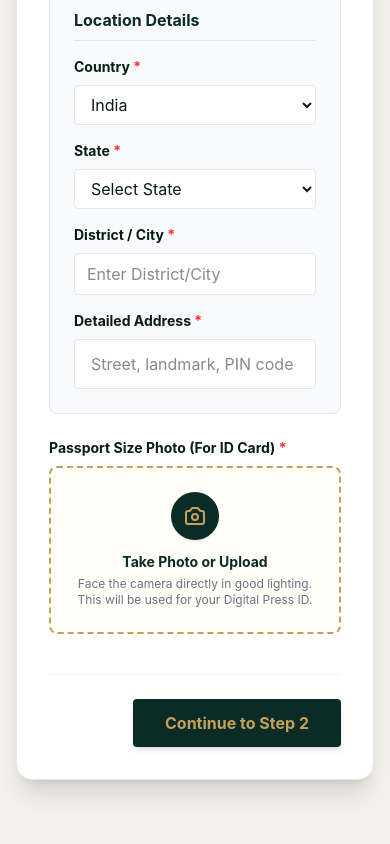
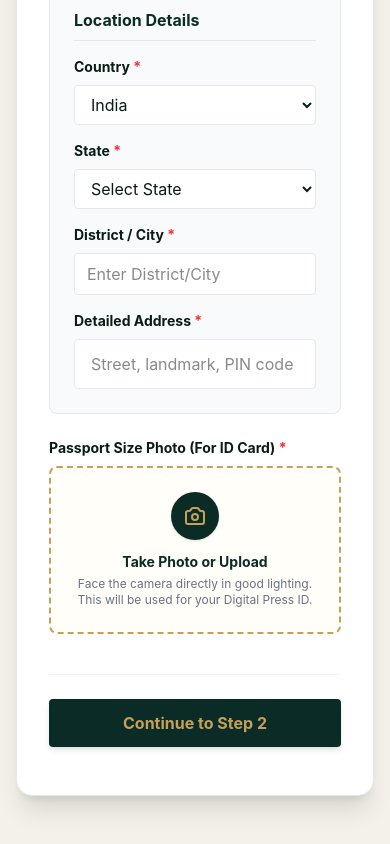
Before and after one commit to odishamedical/sd-news-hub, a Next.js app: page /register-reporter in a window 390 px wide. Shown: the part 1049-1893 px from the top of the page. Built offline with nearby package versions, Linux system fonts and the light colour scheme.

Commit message:
feat: add Admin Skip button to reporter application for super admins to easily navigate steps

```diff
--- a/src/app/register-reporter/page.tsx
+++ b/src/app/register-reporter/page.tsx
@@ -1,6 +1,6 @@
 "use client";
 
-import React, { useState } from "react";
+import React, { useState, useEffect } from "react";
 import Link from "next/link";
 import { db, collection, addDoc, serverTimestamp } from "@/lib/firebase";
 import NewsAuthHeader from "@/components/NewsAuthHeader";
@@ -8,6 +8,13 @@ import NewsAuthHeader from "@/components/NewsAuthHeader";
 export default function RegisterReporter() {
   const [step, setStep] = useState(1);
   const [status, setStatus] = useState<"idle" | "submitting" | "success" | "error">("idle");
+  const [isAdmin, setIsAdmin] = useState(false);
+
+  useEffect(() => {
+    if (typeof window !== 'undefined') {
+      setIsAdmin(localStorage.getItem("sd_current_user_role") === "super_admin");
+    }
+  }, []);
 
   const [formData, setFormData] = useState({
     // Step 1
@@ -409,19 +416,28 @@ export default function RegisterReporter() {
               )}
 
               {/* Navigation Buttons */}
-              <div className="mt-10 pt-6 border-t border-gray-100 flex justify-between gap-4">
+              <div className="mt-10 pt-6 border-t border-gray-100 flex flex-col sm:flex-row justify-between items-center gap-4">
+                <div className="flex gap-4 order-2 sm:order-1">
                   {step > 1 ? (
                     <button type="button" onClick={prevStep} className="px-6 py-3 border border-gray-300 text-gray-700 font-bold rounded hover:bg-gray-50 transition-colors">
                       Back
                     </button>
-                ) : <div></div>}
+                  ) : <div className="hidden sm:block"></div>}
 
+                  {isAdmin && step < 4 && (
+                    <button type="button" onClick={nextStep} className="px-4 py-3 bg-red-100 text-red-700 font-bold rounded hover:bg-red-200 transition-colors text-sm">
+                      Admin Skip ⚡
+                    </button>
+                  )}
+                </div>
+
+                <div className="order-1 sm:order-2 w-full sm:w-auto">
                   {step < 4 ? (
-                  <button type="submit" className="px-8 py-3 bg-[#0B2B26] hover:bg-[#051815] text-[#C5A059] font-bold rounded transition-colors shadow-md">
+                    <button type="submit" className="w-full sm:w-auto px-8 py-3 bg-[#0B2B26] hover:bg-[#051815] text-[#C5A059] font-bold rounded transition-colors shadow-md">
                       Continue to Step {step + 1}
                     </button>
                   ) : (
-                  <button type="submit" disabled={status === "submitting"} className="px-10 py-3 bg-[#C5A059] hover:bg-[#b08d4b] text-[#0A1C16] font-black rounded transition-colors shadow-lg disabled:opacity-70 flex items-center gap-2">
+                    <button type="submit" disabled={status === "submitting"} className="w-full sm:w-auto px-10 py-3 bg-[#C5A059] hover:bg-[#b08d4b] text-[#0A1C16] font-black rounded transition-colors shadow-lg disabled:opacity-70 flex items-center justify-center gap-2">
                       {status === "submitting" ? (
                         <><span className="animate-spin rounded-full h-5 w-5 border-b-2 border-[#0A1C16]"></span> Processing...</>
                       ) : (
@@ -429,6 +445,7 @@ export default function RegisterReporter() {
                       )}
                     </button>
                   )}
+                </div>
               </div>
 
             </form>
```
Lines whose indentation alone changed are shown as unchanged.
